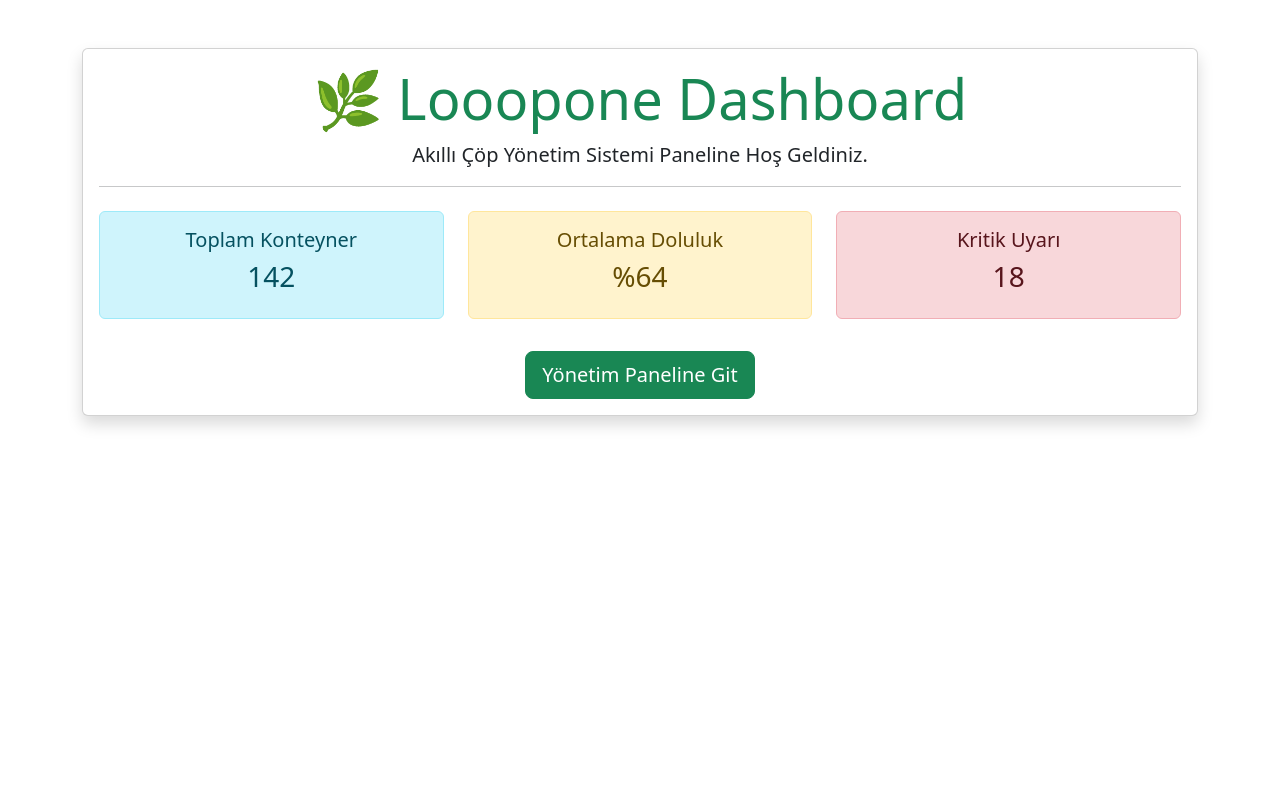
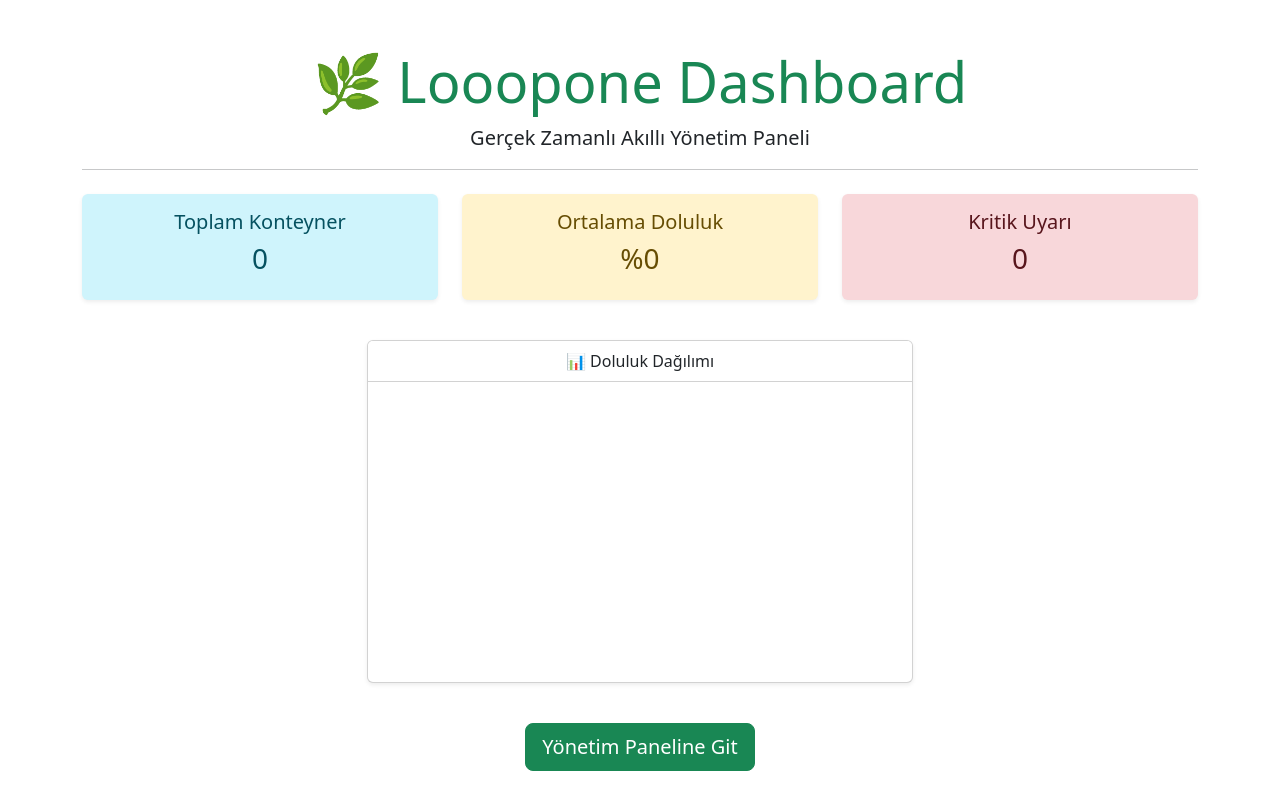
Before and after one commit to isa-erdeniz/looopone_dashboard, a Django app: page /dashboard/ in a window 1280 px wide. Run offline with Django 4.2, Linux system fonts and the light colour scheme; the visitor is signed in with stand-in values (Sample User, id 1); data that the repository does not hold is empty; a map, chart or similar area stays blank.

Commit message:
Dashboard grafikleri ve dinamik istatistikler tamamlandi

```diff
--- a/core/templates/dashboard.html
+++ b/core/templates/dashboard.html
@@ -2,36 +2,77 @@
 {% block content %}
 <div class="container mt-5">
     <div class="row">
-        <div class="col-md-12">
-            <div class="card shadow">
-                <div class="card-body text-center">
+        <div class="col-md-12 text-center">
             <h1 class="display-4 text-success">🌿 Looopone Dashboard</h1>
-                    <p class="lead">Akıllı Çöp Yönetim Sistemi Paneline Hoş Geldiniz.</p>
+            <p class="lead">Gerçek Zamanlı Akıllı Yönetim Paneli</p>
             <hr>
+
             <div class="row mt-4">
                 <div class="col-md-4">
-                            <div class="alert alert-info">
+                    <div class="alert alert-info border-0 shadow-sm">
                         <h5>Toplam Konteyner</h5>
-                                <h3>142</h3>
+                        <h3>{{ total_containers }}</h3>
                     </div>
                 </div>
                 <div class="col-md-4">
-                            <div class="alert alert-warning">
+                    <div class="alert alert-warning border-0 shadow-sm">
                         <h5>Ortalama Doluluk</h5>
-                                <h3>%64</h3>
+                        <h3>%{{ avg_fill_level }}</h3>
                     </div>
                 </div>
                 <div class="col-md-4">
-                            <div class="alert alert-danger">
+                    <div class="alert alert-danger border-0 shadow-sm">
                         <h5>Kritik Uyarı</h5>
-                                <h3>18</h3>
+                        <h3>{{ critical_alerts_count }}</h3>
                     </div>
                 </div>
             </div>
+
+            <div class="row justify-content-center mt-4">
+                <div class="col-md-6">
+                    <div class="card shadow-sm mb-4">
+                        <div class="card-header bg-white font-weight-bold">📊 Doluluk Dağılımı</div>
+                        <div class="card-body" style="height: 300px;">
+                            <canvas id="fillLevelChart"></canvas>
+                        </div>
+                    </div>
+                </div>
+            </div>
+
             <a href="/admin" class="btn btn-success btn-lg mt-3">Yönetim Paneline Git</a>
         </div>
     </div>
 </div>
-    </div>
-</div>
 {% endblock %}
+
+{% block extra_js %}
+<script src="https://cdn.jsdelivr.net/npm/chart.js"></script>
+<script>
+    window.onload = function() {
+        const ctx = document.getElementById('fillLevelChart');
+        if (!ctx) return;
+
+        const full = parseInt("{{ full_containers|default:0 }}");
+        const total = parseInt("{{ total_containers|default:0 }}");
+        const normal = Math.max(0, total - full);
+
+        if (total > 0) {
+            new Chart(ctx, {
+                type: 'doughnut',
+                data: {
+                    labels: ['Dolu (>%80)', 'Normal'],
+                    datasets: [{
+                        data: [full, normal],
+                        backgroundColor: ['#ef4444', '#10b981'],
+                    }]
+                },
+                options: {
+                    responsive: true,
+                    maintainAspectRatio: false,
+                    plugins: { legend: { position: 'bottom' } }
+                }
+            });
+        }
+    };
+</script>
+{% endblock %}
--- a/core/views.py
+++ b/core/views.py
@@ -232,6 +232,51 @@ def api_containers_json(request):
         {"id": 106, "lat": 38.3950, "lng": 27.0430, "fill": 45, "address": "Ekonomi Üniversitesi Yanı"},
     ]
     return JsonResponse(containers, safe=False)
+@login_required
+def dashboard(request):
+    """Ana Dashboard"""
+
+    # İstatistikler
+    total_containers = Container.objects.filter(status='active').count()
+    full_containers = Container.objects.filter(fill_level__gte=80, status='active').count()
+    avg_fill_level = Container.objects.filter(status='active').aggregate(Avg('fill_level'))['fill_level__avg'] or 0
+
+    # Uyarılar
+    active_alerts = Alert.objects.filter(is_resolved=False).order_by('-priority', '-created_at')[:10]
+    critical_alerts_count = Alert.objects.filter(is_resolved=False, priority='critical').count()
+
+    # Bugünkü rotalar
+    today = timezone.now().date()
+    today_routes = CollectionRoute.objects.filter(
+        scheduled_date__date=today
+    ).order_by('scheduled_date')
+
+    # Son 7 gün toplanma sayıları
+    last_week = timezone.now() - timedelta(days=7)
+    completed_routes = CollectionRoute.objects.filter(
+        completed_at__gte=last_week,
+        status='completed'
+    ).count()
+
+    # Dikkat gerektiren konteynerler
+    attention_needed = Container.objects.filter(
+        Q(fill_level__gte=70) |
+        Q(battery_level__lt=20) |
+        Q(status__in=['maintenance', 'damaged'])
+    ).order_by('-fill_level')[:5]
+
+    context = {
+        'total_containers': total_containers,
+        'full_containers': full_containers,
+        'avg_fill_level': round(avg_fill_level, 1),
+        'active_alerts': active_alerts,
+        'critical_alerts_count': critical_alerts_count,
+        'today_routes': today_routes,
+        'completed_routes': completed_routes,
+        'attention_needed': attention_needed,
+    }
+
+    return render(request, 'dashboard.html', context)
 
     containers = Container.objects.filter(status='active').values(
         'id', 'container_id', 'container_type', 'fill_level',
```
Lines whose indentation alone changed are shown as unchanged.
